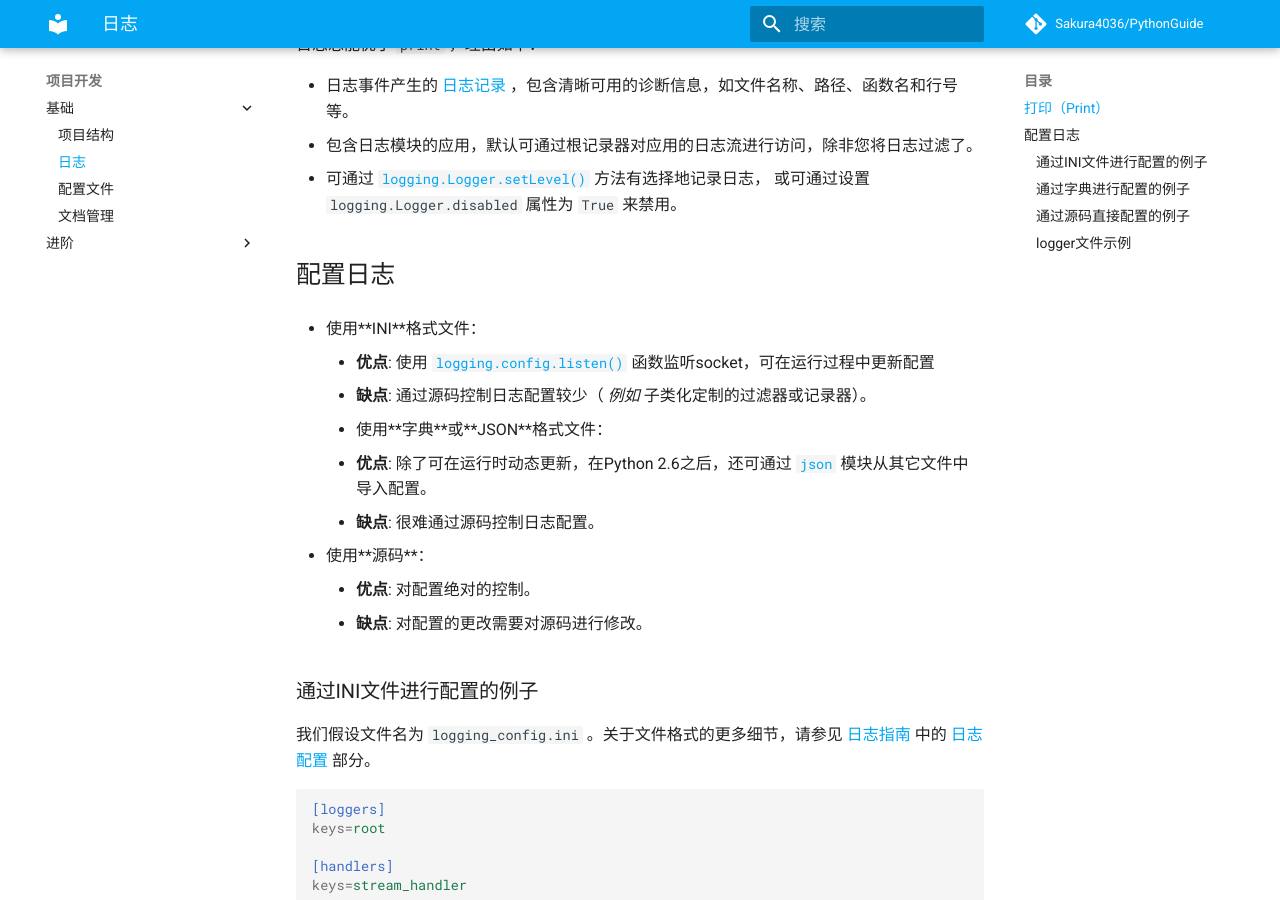
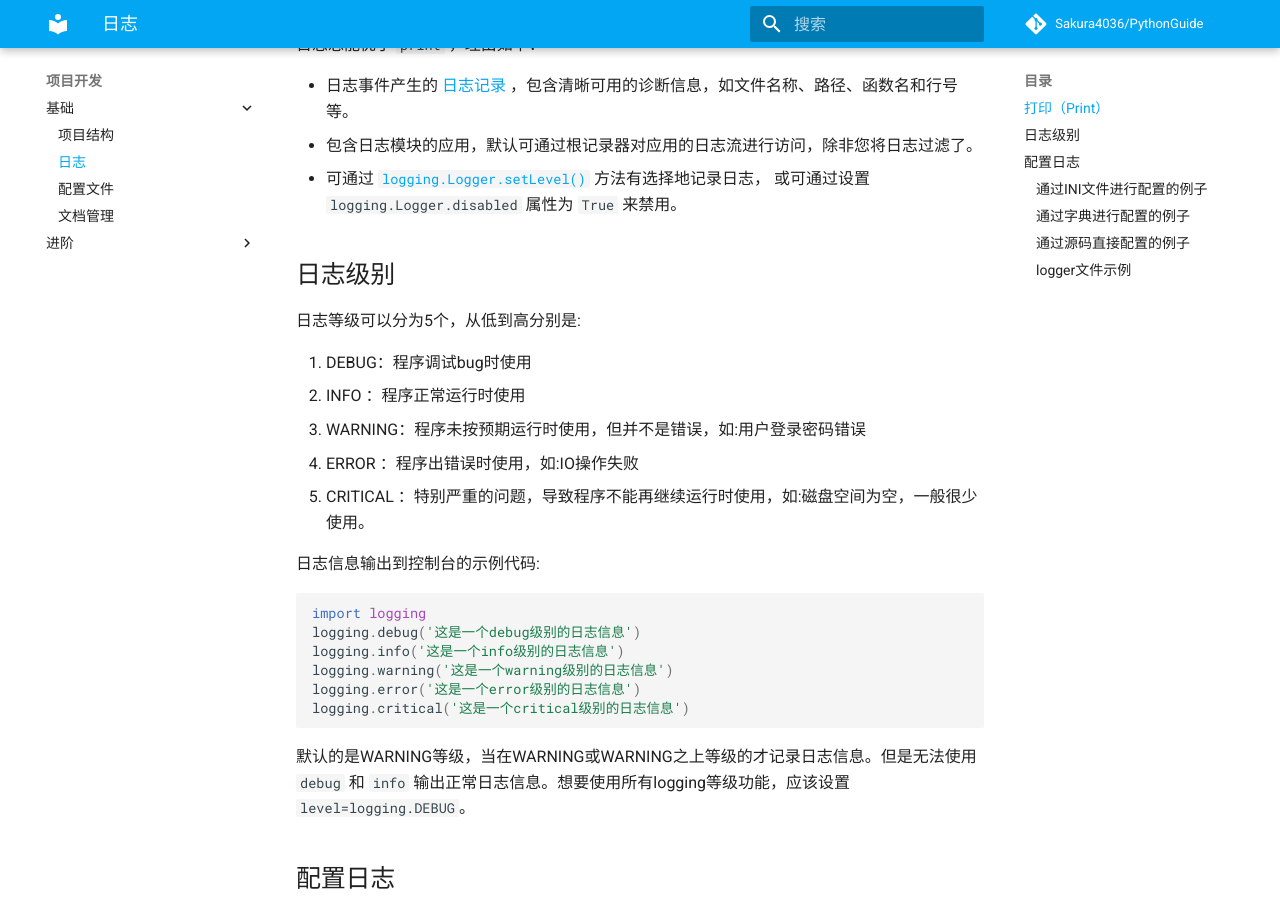
Before and after one commit to Sakura4036/PythonGuide, an MkDocs documentation site: the page built from docs/guidelines/logging.md, in a window 1280 px wide and 900 px high, scrolled down 650 px. Built offline with MkDocs 1.6.1 and Material for MkDocs 9.7.7, drawn with Linux system fonts in a browser that asks for light colours; comment, search, counter and statistics services are not loaded; some of the changed text lies outside the part shown.

Commit message:
add description for logging

````diff
--- a/docs/guidelines/logging.md
+++ b/docs/guidelines/logging.md
@@ -15,6 +15,27 @@
 -   日志事件产生的  [日志记录](https://docs.python.org/library/logging.html#logrecord-attributes)  ，包含清晰可用的诊断信息，如文件名称、路径、函数名和行号等。
 -   包含日志模块的应用，默认可通过根记录器对应用的日志流进行访问，除非您将日志过滤了。
 -   可通过  [`logging.Logger.setLevel()`](https://docs.python.org/3/library/logging.html#logging.Logger.setLevel)  方法有选择地记录日志， 或可通过设置  `logging.Logger.disabled`  属性为  `True`  来禁用。
+
+## 日志级别
+日志等级可以分为5个，从低到高分别是:
+
+ 1. DEBUG：程序调试bug时使用
+ 2. INFO ：程序正常运行时使用
+ 3. WARNING：程序未按预期运行时使用，但并不是错误，如:用户登录密码错误
+ 4. ERROR ：程序出错误时使用，如:IO操作失败
+ 5. CRITICAL ：特别严重的问题，导致程序不能再继续运行时使用，如:磁盘空间为空，一般很少使用。
+
+ 日志信息输出到控制台的示例代码:
+```python
+import logging
+logging.debug('这是⼀个debug级别的⽇志信息')
+logging.info('这是⼀个info级别的⽇志信息')
+logging.warning('这是⼀个warning级别的⽇志信息')
+logging.error('这是⼀个error级别的⽇志信息')
+logging.critical('这是⼀个critical级别的⽇志信息')
+```
+默认的是WARNING等级，当在WARNING或WARNING之上等级的才记录日志信息。但是无法使用 `debug` 和 `info` 输出正常日志信息。想要使用所有logging等级功能，应该设置 `level=logging.DEBUG`。
+
 
 ## 配置日志
 -   使用**INI**格式文件：
@@ -117,8 +138,8 @@ logger.debug('often makes a very good meal of %s', 'visiting tourists')
 ```python
 # logger.py
 # 创建Logger对象实例logger，然后其他模块只需要 from logger import logger
-# 通过logger.info("")方法调用
-
+# 通过logger.info(""), logger.warning(str)等方法调用
+# # logger.info("Houston, we have a %s", "interesting problem", exc_info=1)
 
 def create_logger(log_file, level=logging.DEBUG):
     # logging.basicConfig函数对日志的输出格式及方式做相关配置
````
Also changed, not shown: other parts of docs/guidelines/logging.md (+2 -2 lines).
